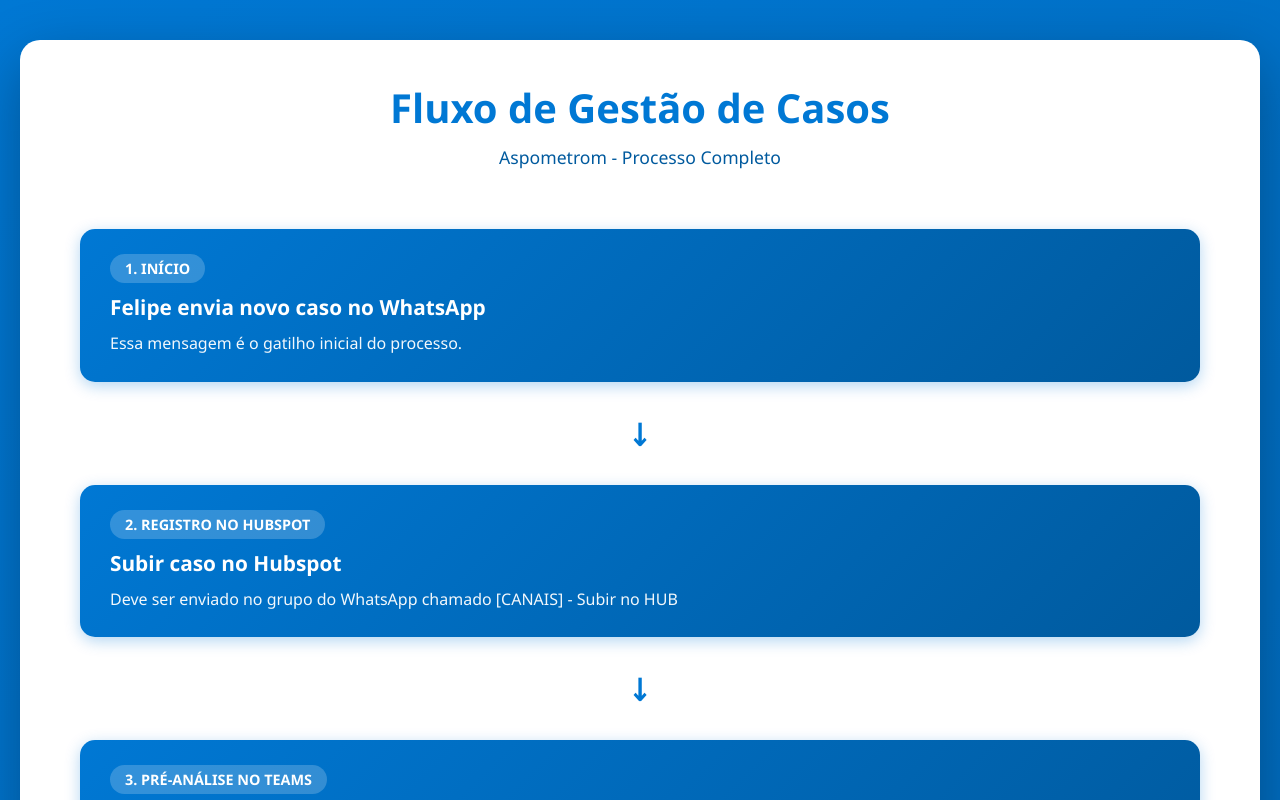
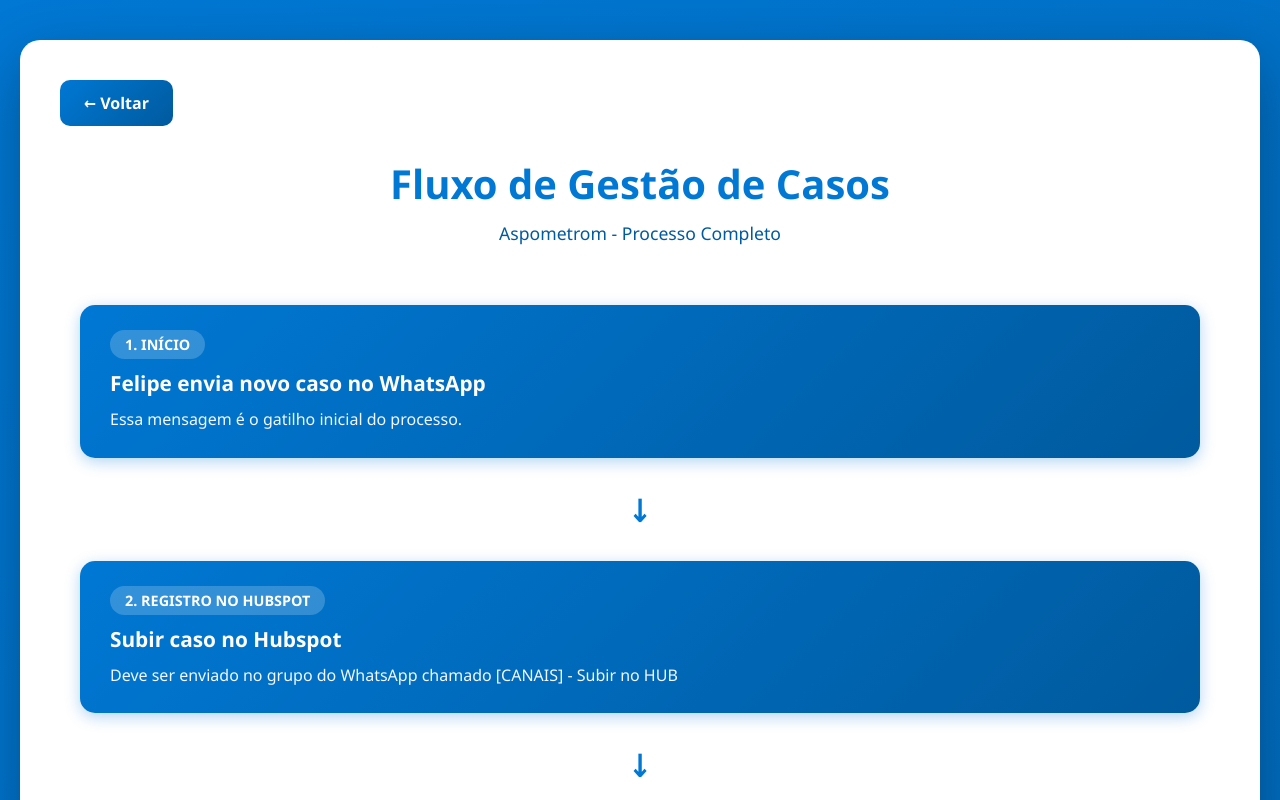
Before and after one commit to laviniavalad/fluxogramas_precato, a plain HTML site: page casos_brokers.html in a window 1280 px wide. Shown: the top 800 px of the page. Drawn offline with Linux system fonts and the light colour scheme.

Commit message:
Update casos_brokers.html

```diff
--- a/casos_brokers.html
+++ b/casos_brokers.html
@@ -210,10 +210,29 @@
             color: #FFF !important;
             border-bottom-color: #FFF;
         }
+
+        .back-button {
+            display: inline-block;
+            background: linear-gradient(135deg, #0078D4 0%, #005A9E 100%);
+            color: white;
+            padding: 12px 24px;
+            border-radius: 10px;
+            text-decoration: none;
+            margin-bottom: 30px;
+            transition: all 0.3s ease;
+            font-weight: 600;
+        }
+
+        .back-button:hover {
+            transform: translateY(-3px);
+            box-shadow: 0 5px 15px rgba(0, 120, 212, 0.4);
+        }
     </style>
 </head>
 <body>
     <div class="container">
+        <a href="index.html" class="back-button">← Voltar</a>
+
         <h1>Fluxo de Gestão de Casos</h1>
         <p class="subtitle">Aspometrom - Processo Completo</p>
 
```
